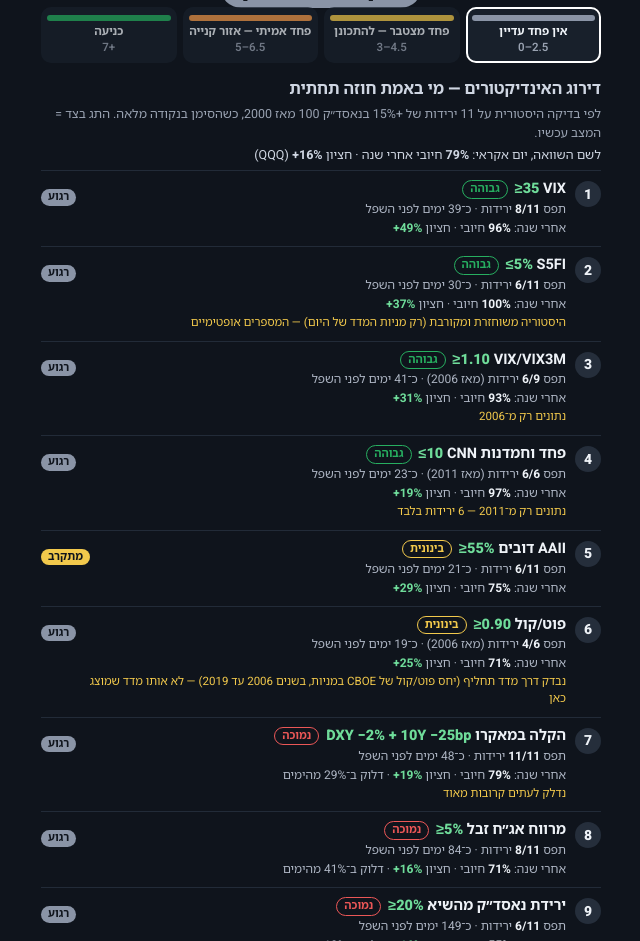
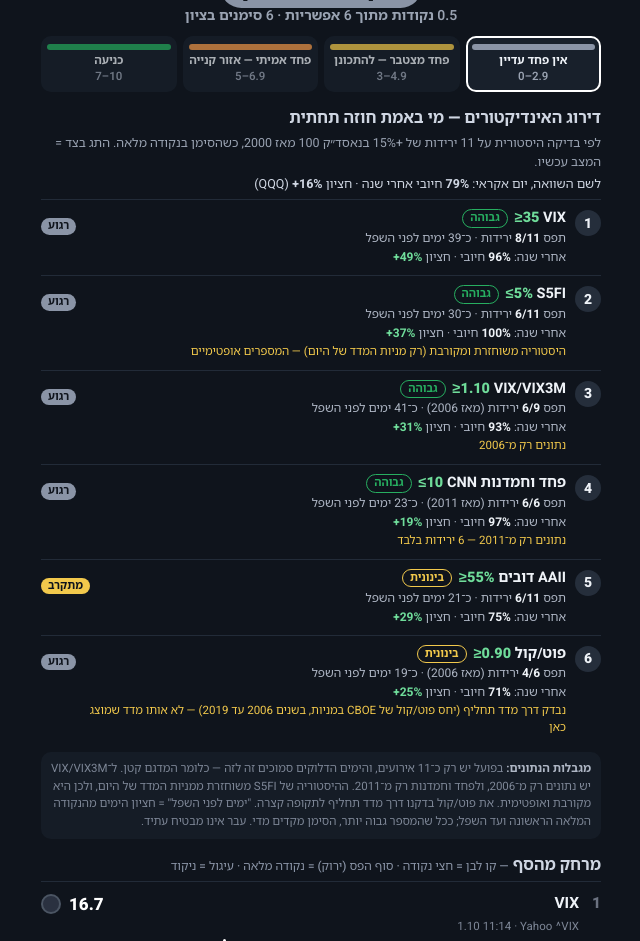
Before and after one commit to bronfmanmarina15620-crypto/bottom-signals, a plain HTML site: page index.html in a window 1280 px wide. Shown: the part 703-1644 px from the top of the page, without its empty margins (319-959 px from the left). Drawn offline with Linux system fonts and the light colour scheme.

Commit message:
Score = 6 signals normalized to 0-10 (remove NDX drawdown, NDX vs 200d, HY OAS, macro relief)
- update.py: 6 scored signals; score = points earned / points available x 10; history entries v6
- page: 6 rows + 6-signal ranking, X/10 + 'points of available' line, optional full_buy_threshold_note
- indicator_stats.json regenerated for the 6 signals; history 30.9 entry converted
- full_buy_threshold stays 6 (pending Marina's approval)

```diff
--- a/app.js
+++ b/app.js
@@ -1,11 +1,19 @@
 'use strict';
 const TZ = 'Asia/Jerusalem';
 const TIERS = [ // [from, to(excl), name, color, range label]
-  [0, 3, 'אין פחד עדיין', '#8a94a6', '0–2.5'],
-  [3, 5, 'פחד מצטבר — להתכונן', '#f2c94c', '3–4.5'],
-  [5, 7, 'פחד אמיתי — אזור קנייה', '#f2994a', '5–6.5'],
-  [7, 999, 'כניעה', '#27ae60', '7+'],
+  [0, 3, 'אין פחד עדיין', '#8a94a6', '0–2.9'],
+  [3, 5, 'פחד מצטבר — להתכונן', '#f2c94c', '3–4.9'],
+  [5, 7, 'פחד אמיתי — אזור קנייה', '#f2994a', '5–6.9'],
+  [7, 999, 'כניעה', '#27ae60', '7–10'],
 ];
+// The 6 scored signals (NDX drawdown, NDX vs 200d, HY OAS and macro relief were removed on 1.10.2026).
+// Score = points earned / points available (signals with data) x 10.
+const SCORED = ['vix', 'vix_ratio', 'fng', 's5fi', 'aaii', 'putcall'];
+const hasData = (s) => s && s.status !== 'na' && s.value != null;
+function normScore(list) {
+  const av = list.filter(hasData), pts = av.reduce((a, s) => a + (s.points || 0), 0);
+  return { pts, n: av.length, score: av.length ? pts / av.length * 10 : 0 };
+}
 const COLORS = { gray: '#6b7280', yellow: '#f2c94c', green: '#27ae60' };
 const $ = (id) => document.getElementById(id);
 
@@ -169,15 +177,14 @@ function rankHTML(r, live) {
   ${lk ? `<span class="rlive" title="מצב עכשיו">${pill(lk, true)}</span>` : ''}
 </div>`;
 }
-function renderRank(st, d) {
+function renderRank(st, byId) {
   if (!st || !Array.isArray(st.signals)) {
     $('rankbase').innerHTML = ''; $('ranknote').innerHTML = ''; $('rank').innerHTML = '<div class="rd">אין נתון לדירוג כרגע.</div>'; return;
   }
-  const byId = Object.fromEntries(d.signals.map((s) => [s.id, s]));
   const b = st.baseline || {};
   $('rankbase').innerHTML = `לפי בדיקה היסטורית על <bdi dir="ltr">${st.big_drops}</bdi> ירידות של <bdi dir="ltr">15%+</bdi> בנאסד״ק <bdi dir="ltr">100</bdi> מאז <bdi dir="ltr">2000</bdi>, כשהסימן בנקודה מלאה. התג בצד = המצב עכשיו. ` +
     `<span class="rbl">לשם השוואה, יום אקראי: <b><bdi dir="ltr">${b.pct_pos_1y}%</bdi></b> חיובי אחרי שנה · חציון <b><bdi dir="ltr">+${b.median_1y}%</bdi></b> (<bdi dir="ltr">QQQ</bdi>)</span>`;
-  $('rank').innerHTML = st.signals.slice().sort((a, c) => a.rank - c.rank).map((r) => rankHTML(r, byId[r.id])).join('');
+  $('rank').innerHTML = st.signals.filter((r) => SCORED.includes(r.id)).slice().sort((a, c) => a.rank - c.rank).map((r) => rankHTML(r, byId[r.id])).join('');
   $('ranknote').innerHTML = '<b>מגבלות הנתונים:</b> בפועל יש רק כ־<bdi dir="ltr">11</bdi> אירועים, והימים הדלוקים סמוכים זה לזה — כלומר המדגם קטן. ' +
     'ל־<bdi dir="ltr">VIX/VIX3M</bdi> יש נתונים רק מ־<bdi dir="ltr">2006</bdi>, ולפחד וחמדנות רק מ־<bdi dir="ltr">2011</bdi>. ' +
     'ההיסטוריה של <bdi dir="ltr">S5FI</bdi> משוחזרת ממניות המדד של היום, ולכן היא מקורבת ואופטימית. ' +
@@ -212,9 +219,9 @@ const tierIndex = (t) => TIERS.findIndex(([a, b]) => t < b);
 function render(d, cfg, hist, stats) {
   const countSpx = cfg.count_spx_in_score ?? d.count_spx_in_score ?? false;
   const thr = cfg.full_buy_threshold !== undefined ? cfg.full_buy_threshold : d.full_buy_threshold;
-  const core = d.signals.reduce((a, s) => a + (s.points || 0), 0);
-  const spx = (d.spx_signals || []).reduce((a, s) => a + (s.points || 0), 0);
-  const total = core + (countSpx ? spx : 0), max = countSpx ? 12 : 10;
+  const sigs = d.signals.filter((s) => SCORED.includes(s.id));
+  const counted = countSpx ? sigs.concat(d.spx_signals || []) : sigs;
+  const ns = normScore(counted), total = ns.score, max = 10;
   const ti = tierIndex(total), tier = TIERS[ti];
 
   // updated + alerts
@@ -224,27 +231,29 @@ function render(d, cfg, hist, stats) {
   const alerts = [];
   const staleH = Math.max(weekdayHours(gen), weekdayHours(d.market_time));
   if (staleH > 30) alerts.push(`<div class="alert stale">⚠ הנתונים ישנים — העדכון האחרון לפני יותר מיום מסחר. ייתכן שהעדכון האוטומטי נתקע.</div>`);
-  const all = d.signals.concat(d.spx_signals || []);
+  const all = sigs.concat(d.spx_signals || []);
   const miss = all.filter((s) => s.status === 'na'), kept = all.filter((s) => s.status === 'kept');
-  if (miss.length) alerts.push(`<div class="alert miss">אין נתון ל־${miss.length} סימנים (${miss.map((s) => bidi(s.label)).join(', ')}) — נספרים כ־0 עד שהמקור יחזור.</div>`);
+  if (miss.length) alerts.push(`<div class="alert miss">אין נתון ל־${miss.length} סימנים (${miss.map((s) => bidi(s.label)).join(', ')}) — לא נספרים — הציון מחושב מתוך הסימנים הזמינים.</div>`);
   if (kept.length) alerts.push(`<div class="alert miss">ל־${kept.length} סימנים מוצג הנתון התקין האחרון כי המקור נכשל בעדכון זה.</div>`);
   $('alerts').innerHTML = alerts.join('');
 
   // gauge
   $('gauge').innerHTML = gaugeSVG(total, max, tier[3], thr) +
     `<div class="center"><div class="big">${fmtNum(total)}<small>/${max}</small></div><span class="tier" style="background:${tier[3]}">${esc(tier[2])}</span></div>`;
+  $('ptsl').innerHTML = `<bdi dir="ltr">${fmtNum(ns.pts)}</bdi> נקודות מתוך <bdi dir="ltr">${ns.n}</bdi> אפשריות` +
+    (ns.n < counted.length ? ` · <bdi dir="ltr">${counted.length - ns.n}</bdi> סימנים בלי נתון` : '') + ` · <bdi dir="ltr">${counted.length}</bdi> סימנים בציון`;
   $('legend').innerHTML = TIERS.map((t, i) => `<div class="chip${i === ti ? ' on' : ''}"><span class="sw" style="background:${t[3]}"></span><span class="cn">${esc(t[2])}</span><span class="cr"><bdi dir="ltr">${t[4]}</bdi></span></div>`).join('');
 
-  const byId = Object.fromEntries(d.signals.map((s) => [s.id, s]));
+  const byId = Object.fromEntries(sigs.map((s) => [s.id, s]));
   $('top3').innerHTML = TOP3.map((c) => cardHTML(c, byId)).join('');
-  renderRank(stats, d);
-  // the 10 rows, ordered by the reliability rank when available (number = rank)
+  renderRank(stats, byId);
+  // the 6 rows, ordered by the reliability rank when available (number = rank)
   const rk = Object.fromEntries(((stats && stats.signals) || []).map((r) => [r.id, r.rank]));
-  const ordered = d.signals.map((s, i) => ({ s, n: rk[s.id] ?? 100 + i })).sort((a, b) => a.n - b.n);
+  const ordered = sigs.map((s, i) => ({ s, n: rk[s.id] ?? 100 + i })).sort((a, b) => a.n - b.n);
   const ranked = ordered.every((o) => o.n < 100);
   $('rows').innerHTML = ordered.map((o, i) => rowHTML(o.s, ranked ? o.n : i + 1)).join('');
   $('spxnote').textContent = countSpx ? '(נספר בציון)' : '(לא נספר בציון)';
-  $('spxrows').innerHTML = (d.spx_signals || []).map((s, i) => rowHTML(s, countSpx ? 11 + i : '•', 'spx')).join('');
+  $('spxrows').innerHTML = (d.spx_signals || []).map((s, i) => rowHTML(s, countSpx ? sigs.length + 1 + i : '•', 'spx')).join('');
 
   $('yields').innerHTML = (d.yields || []).map((y) => {
     if (y.value == null) return `<div class="y">${esc(y.label)}<span class="v" style="direction:rtl">אין נתון</span><span class="yl">קו אזהרה <bdi dir="ltr">${y.line}%</bdi></span></div>`;
@@ -260,13 +269,17 @@ function render(d, cfg, hist, stats) {
   }).join('');
 
   const note = $('buynote');
-  if (thr == null) { note.className = 'note pending'; note.innerHTML = 'סף הקנייה המלאה ב־<bdi dir="ltr">QQQ</bdi> — טרם נקבע'; }
-  else if (total >= thr) { note.className = 'note hit'; note.innerHTML = `✅ הגענו לסף הקנייה המלאה ב־<bdi dir="ltr">QQQ</bdi> (ציון <bdi dir="ltr">${thr}</bdi> ומעלה)`; }
-  else { note.className = 'note'; note.innerHTML = `סף הקנייה המלאה ב־<bdi dir="ltr">QQQ</bdi>: ציון <bdi dir="ltr">${thr}</bdi> ומעלה`; }
+  const tnote = cfg.full_buy_threshold_note ?? d.full_buy_threshold_note;
+  const tn = tnote ? `<div class="tnote">${bidi(tnote)}</div>` : '';
+  if (thr == null) { note.className = 'note pending'; note.innerHTML = 'סף הקנייה המלאה ב־<bdi dir="ltr">QQQ</bdi> — טרם נקבע' + tn; }
+  else if (total >= thr) { note.className = 'note hit'; note.innerHTML = `✅ הגענו לסף הקנייה המלאה ב־<bdi dir="ltr">QQQ</bdi> (ציון <bdi dir="ltr">${thr}</bdi> ומעלה)` + tn; }
+  else { note.className = 'note'; note.innerHTML = `סף הקנייה המלאה ב־<bdi dir="ltr">QQQ</bdi>: ציון <bdi dir="ltr">${thr}/10</bdi> ומעלה` + tn; }
 
   const h = Array.isArray(hist) ? hist : [];
-  const hs = h.map((x) => ({ ...x, score: countSpx ? (x.core ?? x.score) + (x.spx ?? 0) : (x.core ?? x.score) }));
-  $('hist').innerHTML = histSVG(hs, max) + `<div class="hn">${h.length <= 1 ? 'ההיסטוריה מתחילה עכשיו — נשמרת נקודה אחת לכל יום מסחר.' : `${h.length} ימי מסחר · ימין = הישן, שמאל = החדש`}</div>`;
+  // v6 entries hold the normalized 6-signal score; older entries (10-signal raw score) are not comparable and are skipped
+  const h6 = h.filter((x) => x.v === 6);
+  const hs = h6.map((x) => ({ ...x, score: countSpx ? (x.with_spx ?? x.score) : (x.core ?? x.score) }));
+  $('hist').innerHTML = histSVG(hs, max) + `<div class="hn">${hs.length <= 1 ? 'ההיסטוריה מתחילה עכשיו — נשמרת נקודה אחת לכל יום מסחר.' : `${hs.length} ימי מסחר · ימין = הישן, שמאל = החדש`}</div>`;
 }
 
 // ---------------------------------------------------------------- load / refresh
--- a/config.json
+++ b/config.json
@@ -1,4 +1,5 @@
 {
   "full_buy_threshold": 6,
+  "full_buy_threshold_note": "הסף נקבע לציון הקודם של 10 סימנים — ממתין לאישור מחדש לציון של 6 הסימנים",
   "count_spx_in_score": false
 }
--- a/data/history.json
+++ b/data/history.json
@@ -1,11 +1,15 @@
 [
 {
 "d": "2026-09-30",
-"score": 0.5,
-"core": 0.5,
+"score": 0.83,
+"core": 0.83,
 "spx": 0,
 "tier": 0,
 "missing": 0,
-"t": "2026-10-01T08:29:45Z"
+"t": "2026-10-01T08:29:45Z",
+"with_spx": 0.62,
+"pts": 0.5,
+"avail": 6,
+"v": 6
 }
 ]
--- a/data/indicator_stats.json
+++ b/data/indicator_stats.json
@@ -1,5 +1,5 @@
 {
- "generated_at": "2026-10-01T12:00:15Z",
+ "generated_at": "2026-10-01T14:18:43Z",
  "source": "offline backtest: daily_score_series.csv + episodes.csv (2000-01-03 .. 2026-09-30)",
  "big_drops": 11,
  "big_drop_threshold_pct": 15,
@@ -142,95 +142,6 @@
    "score": 2.37,
    "badge": "medium",
    "rank": 6
-  },
-  {
-   "id": "macro",
-   "backtest_col": "s10_macro",
-   "name": "הקלה במאקרו",
-   "full_threshold": [
-    "10Y −25bp",
-    "DXY −2%"
-   ],
-   "data_note": "נדלק לעתים קרובות מאוד",
-   "history_from": "2000-01-03",
-   "caught": 11,
-   "episodes": 11,
-   "lead_days": 48,
-   "full_on_days": 1914,
-   "pct_days_full_on": 28.5,
-   "pct_pos_1y": 79,
-   "median_1y": 19,
-   "pct_pos_1y_exact": 0.7874,
-   "median_1y_exact": 0.193,
-   "score": 0.1,
-   "badge": "low",
-   "rank": 7
-  },
-  {
-   "id": "hy",
-   "backtest_col": "s9_hy_oas",
-   "name": "מרווח אג״ח זבל",
-   "full_threshold": [
-    "≥5%"
-   ],
-   "data_note": "",
-   "history_from": "2000-01-03",
-   "caught": 8,
-   "episodes": 11,
-   "lead_days": 84,
-   "full_on_days": 2731,
-   "pct_days_full_on": 40.6,
-   "pct_pos_1y": 71,
-   "median_1y": 16,
-   "pct_pos_1y_exact": 0.7111,
-   "median_1y_exact": 0.1615,
-   "score": -19.44,
-   "badge": "low",
-   "rank": 8
-  },
-  {
-   "id": "ndx_dd",
-   "backtest_col": "s1_ndx_dd",
-   "name": "ירידת נאסד״ק מהשיא",
-   "full_threshold": [
-    "≥20%"
-   ],
-   "data_note": "בבדיקה: ירידה משיא 52 שבועות",
-   "history_from": "2000-01-03",
-   "caught": 6,
-   "episodes": 11,
-   "lead_days": 149,
-   "full_on_days": 1182,
-   "pct_days_full_on": 17.6,
-   "pct_pos_1y": 55,
-   "median_1y": 16,
-   "pct_pos_1y_exact": 0.5474,
-   "median_1y_exact": 0.1608,
-   "score": -39.54,
-   "badge": "low",
-   "rank": 9
-  },
-  {
-   "id": "ndx_200",
-   "backtest_col": "s2_ndx_vs200",
-   "name": "נאסד״ק מתחת לממוצע 200",
-   "full_threshold": [
-    "≥12%"
-   ],
-   "data_note": "",
-   "history_from": "2000-01-03",
-   "caught": 6,
-   "episodes": 11,
-   "lead_days": 146,
-   "full_on_days": 662,
-   "pct_days_full_on": 9.8,
-   "pct_pos_1y": 53,
-   "median_1y": 10,
-   "pct_pos_1y_exact": 0.5317,
-   "median_1y_exact": 0.0965,
-   "score": -45.74,
-   "badge": "low",
-   "rank": 10
   }
  ]
 }
--- a/index.html
+++ b/index.html
@@ -25,7 +25,7 @@
   <header class="hdr">
     <div>
       <h1>מד סימני תחתית</h1>
-      <div class="sub">כמה פחד יש בשוק? ציון גבוה = הזדמנות קנייה</div>
+      <div class="sub">כמה פחד יש בשוק? <bdi dir="ltr">6</bdi> סימנים, ציון <bdi dir="ltr">0–10</bdi> · ציון גבוה = הזדמנות קנייה</div>
     </div>
     <button id="refresh" class="refresh" aria-label="רענון" title="רענון">↻</button>
   </header>
@@ -36,6 +36,7 @@
   <div class="cards" id="top3"></div>
 
   <section class="gauge" id="gauge" aria-label="ציון"></section>
+  <div class="ptsl" id="ptsl"></div>
   <div class="legend" id="legend"></div>
 
   <h2 class="sec rank-h">דירוג האינדיקטורים — מי באמת חוזה תחתית</h2>
@@ -58,8 +59,8 @@
   <div class="hist" id="hist"></div>
 
   <footer class="foot">
-    <p>הנתונים מתעדכנים אוטומטית כל כ־30 דקות בשעות המסחר בארה״ב, ופעם בבוקר ופעם אחרי הסגירה. מקור שנכשל מסומן — לא מנחשים ערכים.</p>
-    <p class="src">מקורות: <bdi dir="ltr">Yahoo Finance</bdi> · <bdi dir="ltr">CNN Fear &amp; Greed</bdi> · <bdi dir="ltr">AAII</bdi> · <bdi dir="ltr">FRED</bdi> · <bdi dir="ltr">ChartRow</bdi>. אין כאן ייעוץ השקעות.</p>
+    <p>הנתונים מתעדכנים אוטומטית כל כ־30 דקות בשעות המסחר בארה״ב, ופעם בבוקר ופעם אחרי הסגירה. מקור שנכשל מסומן — לא מנחשים ערכים. הציון = הנקודות שנצברו מתוך הנקודות האפשריות (סימנים עם נתון), כפול <bdi dir="ltr">10</bdi>.</p>
+    <p class="src">מקורות: <bdi dir="ltr">Yahoo Finance</bdi> · <bdi dir="ltr">CNN Fear &amp; Greed</bdi> · <bdi dir="ltr">AAII</bdi> · <bdi dir="ltr">ChartRow</bdi>. אין כאן ייעוץ השקעות.</p>
   </footer>
 </main>
 <script src="app.js"></script>
--- a/style.css
+++ b/style.css
@@ -66,6 +66,7 @@ h1{font-size:26px;font-weight:800;line-height:1.15}
 .center{position:absolute;left:0;right:0;top:36%;text-align:center;pointer-events:none}
 .big{font-size:23cqw;font-weight:900;line-height:1;direction:ltr;letter-spacing:-.02em}
 .big small{font-size:9cqw;color:#9aa3b2;font-weight:700;letter-spacing:0}
+.ptsl{margin:8px 0 10px;font-size:14px;font-weight:600;color:#9aa3b2;text-align:center}
 .tier{display:inline-block;margin-top:1.2cqw;font-size:6.2cqw;font-weight:800;padding:.4cqw 4.5cqw;border-radius:40px;color:#0f141c;white-space:nowrap}
 .legend{display:grid;grid-template-columns:repeat(4,1fr);gap:6px;margin:10px 0 16px}
 .chip{background:#18202b;border-radius:10px;padding:6px 4px 5px;display:flex;flex-direction:column;align-items:center;gap:1px;border:2px solid transparent;opacity:.7;text-align:center}
@@ -110,6 +111,7 @@ h1{font-size:26px;font-weight:800;line-height:1.15}
 .q .qc{font-size:11px;font-weight:600;margin-inline-start:4px}
 .up{color:#6fdc9a}.dn{color:#ff8080}
 .note{margin:16px 0 6px;font-size:17px;font-weight:800;color:#6fdc9a;text-align:center;line-height:1.4}
+.tnote{margin-top:4px;font-size:13px;font-weight:600;color:#9aa3b2}
 .note.pending{color:#9aa3b2;font-weight:700;font-size:15px}
 .note.hit{background:#123222;border:2px solid #27ae60;border-radius:12px;padding:8px}
 .hist{background:#151c26;border-radius:12px;padding:8px 8px 4px;margin-top:6px}
--- a/sw.js
+++ b/sw.js
@@ -1,5 +1,5 @@
 // Network-first service worker: always try fresh data, fall back to the last cached copy when offline.
-const CACHE = 'bottom-signals-v2';
+const CACHE = 'bottom-signals-v3';
 const SHELL = ['./', 'index.html', 'style.css', 'app.js', 'manifest.json', 'icons/icon-192.png'];
 self.addEventListener('install', (e) => { e.waitUntil(caches.open(CACHE).then((c) => c.addAll(SHELL)).catch(() => {})); self.skipWaiting(); });
 self.addEventListener('activate', (e) => { e.waitUntil(caches.keys().then((ks) => Promise.all(ks.filter((k) => k !== CACHE).map((k) => caches.delete(k))))); self.clients.claim(); });
```
Also changed, not shown: 3 other files.
